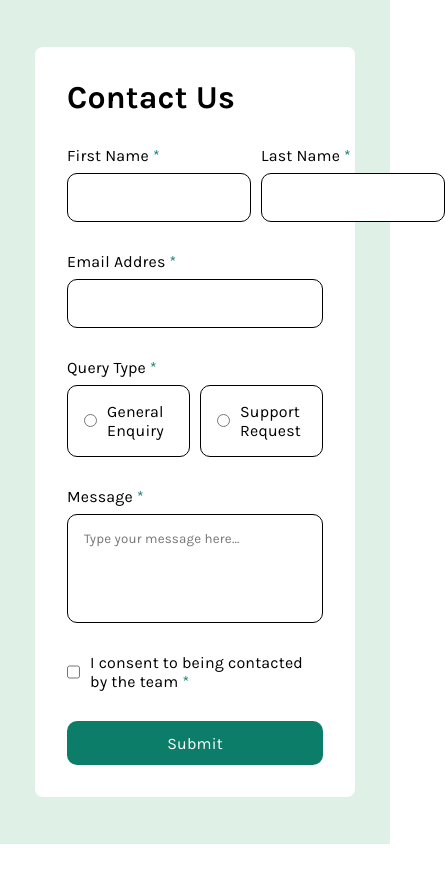
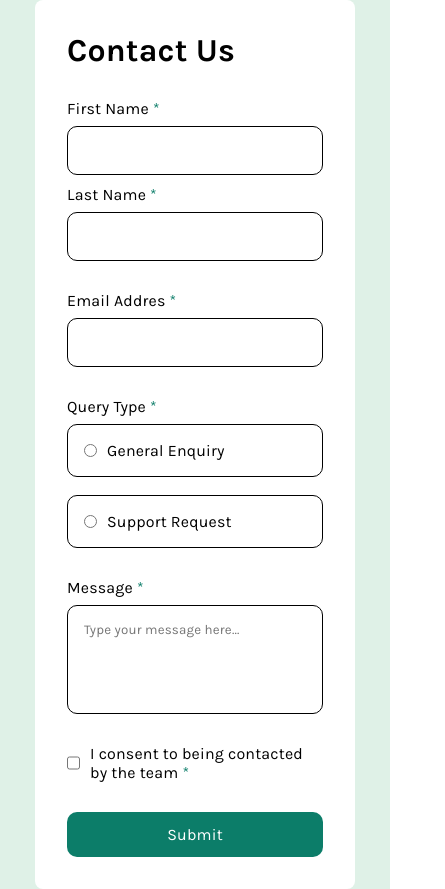
Before and after one commit to BernardoWE/Contact-form-react, a React (Vite) app: page / in a window 390 px wide. Shown: the whole page, 445 px wide, since content can reach past the window. Before the commit the page ends 844 px from the top, so only its background shows below. Built offline with nearby package versions, Linux system fonts and the light colour scheme.

Commit message:
adcionado responsivade aos inputs

```diff
--- a/src/components/DivInput/input.jsx
+++ b/src/components/DivInput/input.jsx
@@ -10,7 +10,7 @@ function DivInput({ label, error, submitted,value, ...props }) {
 
       <label>{label} <Span>*</Span></label>
 
-      <Input $submitted={submitted} {...props} />
+      <Input $submitted={submitted} value={value} {...props} />
 
 
       {submitted && !value ? <span className='span-error' >{error}</span> : null}
--- a/src/components/QueryInput/styles.js
+++ b/src/components/QueryInput/styles.js
@@ -5,10 +5,9 @@ export const QueryLabel = styled.label`
      &:hover{
         border: 1px solid ${colors.mediumGreen};
     }
-    &:focus{
-        border: 1px solid ${colors.mediumGreen};
-    }
+
     padding: 3rem;
     border: ${props => props.$submitted && !props.$checked ? "1px solid red" : null};
+    border-radius: 10px;
 
 `
--- a/src/pages/Home/index.jsx
+++ b/src/pages/Home/index.jsx
@@ -1,6 +1,6 @@
 import { useState } from 'react'
 import '../../App.css'
-import { Background, Form, ContainerInputsName, Input, ContainerInputEmail, Span, ContainerInputRadio,ContainerInputTextArea, ContainerInputCheckbox, Button, Toast } from './styles'
+import { Background, Form, ContainerInputsName, ContainerInputEmail, Span, ContainerInputRadio,ContainerInputTextArea, ContainerInputCheckbox, Button, Toast } from './styles'
 import img from "../../assets/images/icon-success-check.svg";
 import DivInput from '../../components/DivInput/input';
 import DivTextArea from '../../components/TextArea/index';
@@ -73,7 +73,6 @@ function App() {
                 <section >
                     <DivQueryInput
                     submitted={submitted}
-
                     type="radio"
                     value="general-enquiry"
 
--- a/src/pages/Home/styles.js
+++ b/src/pages/Home/styles.js
@@ -48,7 +48,7 @@ export const Form = styled.form`
     display: flex;
     flex-direction: column;
     gap: 30px;
-    width:clamp(320px, 50vw, 700px);
+    width: clamp(320px, 50vw, 700px);
     .span-error{
             color: red;
             /* margin-bottom: 220px; */
@@ -60,11 +60,13 @@ export const Form = styled.form`
 export const ContainerInputsName = styled.div`
     display: flex;
     gap: 10px;
+    flex-wrap: wrap;
 
     div{
         display: flex;
         flex-direction: column;
-        width: 100%;
+        flex: 1 1 ;
+
     }
 
 `
@@ -89,7 +91,7 @@ export const ContainerInputRadio = styled.div`
     section{
 
         display: grid;
-        grid-template-columns: 1fr 1fr;
+        grid-template-columns: repeat(auto-fit, minmax(200px, 1fr));
          gap: 10px;
 
     }
@@ -97,11 +99,7 @@ export const ContainerInputRadio = styled.div`
 
 `
 
-export const Input = styled.input`
 
-    ${InputSharedStyle};
-
-`
 
 export const ContainerInputEmail = styled.div`
 div{
```
